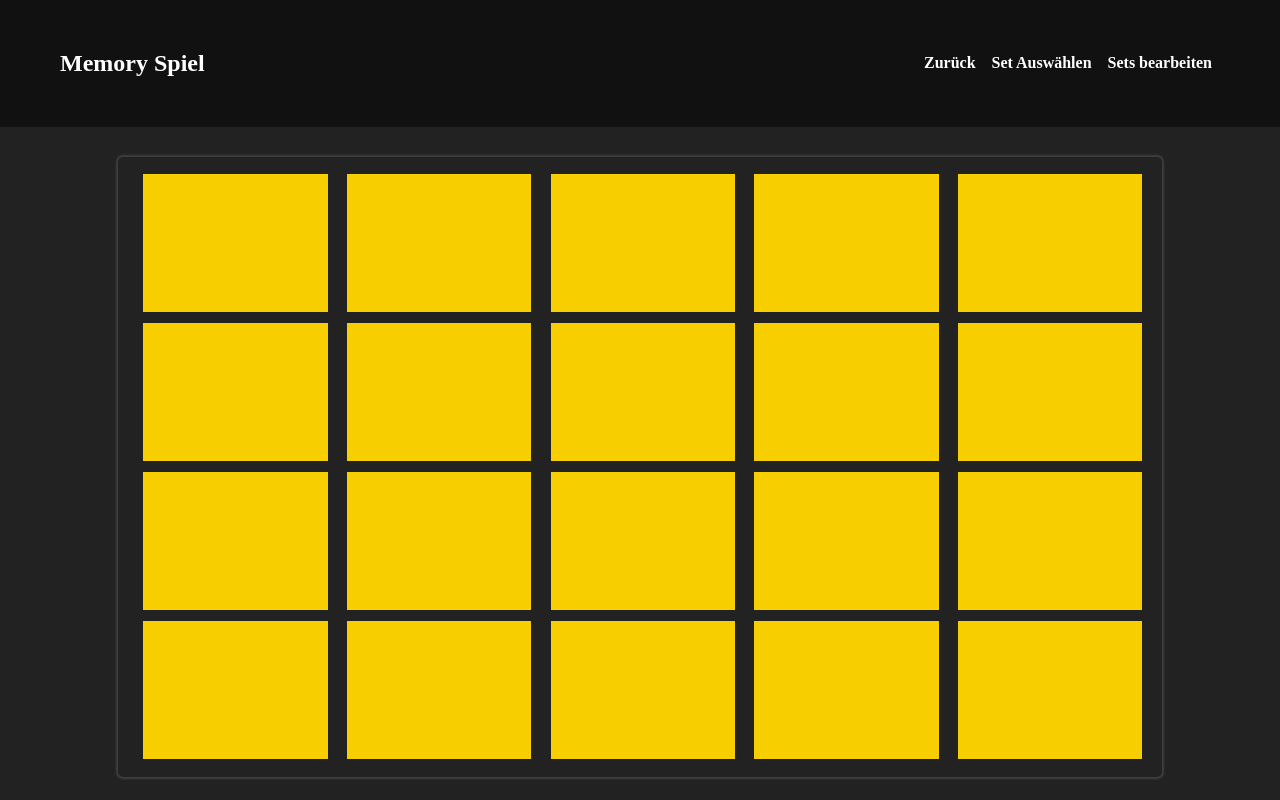
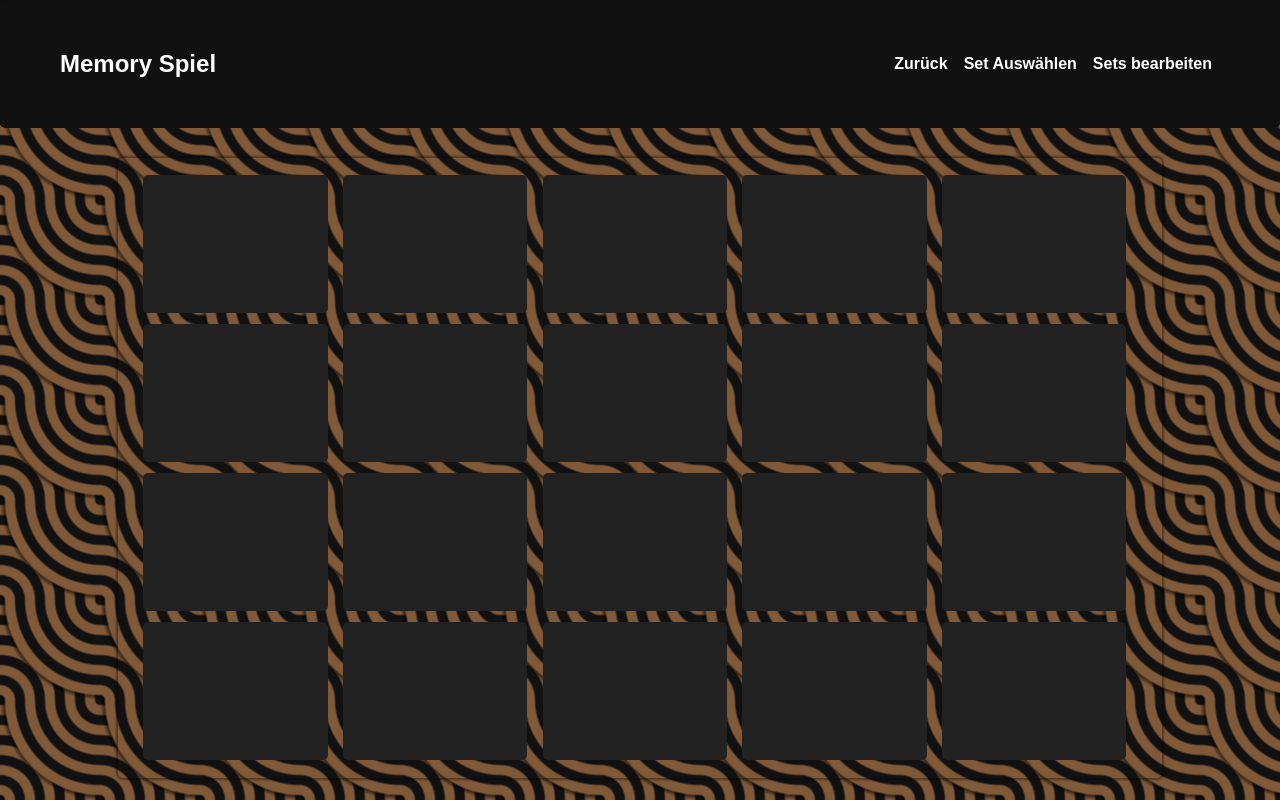
Before and after one commit to webentwicklung2022/Spiel-Projekt, a Node server app: template views/Memory.html in a window 1280 px wide. Run offline with Node 20, Linux system fonts and the light colour scheme; the template is opened without the code that fills it, so the values that code supplies are empty.

Commit message:
add function to memory

```diff
--- a/public/Js/Memory.js
+++ b/public/Js/Memory.js
@@ -0,0 +1,105 @@
+
+const Container = document.getElementsByClassName("Container");
+var db = [
+    { Begriff: "CPU", Antwort: "Central Processing Unit" },
+    { Begriff: "RAM", Antwort: "Random Access Memory" },
+    { Begriff: "GPU", Antwort: "Graphics Processing Unit" },
+    { Begriff: "SSD", Antwort: "Solid State Drive" },
+    { Begriff: "HDD", Antwort: "Hard Disk Drive" },
+    { Begriff: "Motherboard", Antwort: "Mainboard" },
+    { Begriff: "PSU", Antwort: "Power Supply Unit" },
+    { Begriff: "BIOS", Antwort: "Basic Input/Output System" },
+    { Begriff: "OS", Antwort: "Operating System" },
+    { Begriff: "LAN", Antwort: "Local Area Network" },
+
+  ];
+
+var fliped;
+var nr = 10;
+
+
+
+function einfuegen(){
+
+    for(var x = 0; x < db.length; x++){
+        Container[0].innerHTML += `<div class="karten" onclick="flip(${x})">
+        <div class="innerBox">
+         <div class="vorne"></div>
+         <div class="hinten" >${db[x].Antwort}</div>
+         <input class="var" type="hidden" value="false">
+         <input class="index" type="hidden" value="${x}">
+        </div>
+       </div>`
+    }
+    for(var x = 0; x < db.length; x++){
+        Container[0].innerHTML += `<div class="karten" onclick="flip(${nr})">
+        <div class="innerBox">
+         <div class="vorne"></div>
+         <div class="hinten" >${db[x].Begriff}</div>
+         <input class="var" type="hidden" value="false">
+         <input class="index" type="hidden" value="${x}">
+        </div>
+       </div>`
+       nr++
+    }
+
+}
+
+einfuegen();
+
+var ids = [];
+
+function flip(id){
+
+    ids.push(id);
+
+
+    var innerBox = document.getElementsByClassName("innerBox");
+     var v = document.getElementsByClassName("var");
+       fliped = v[id].value;
+       console.log(fliped);
+        if (fliped == "false"){
+            innerBox[id].classList.add('flipped');
+            v[id].value = true;
+        }else{
+            innerBox[id].classList.remove('flipped');
+            v[id].value = false;
+        }
+
+        match(id);
+
+
+
+
+
+}
+
+var gewonnen =[];
+
+function match(id){
+
+
+
+        var index = document.getElementsByClassName("index");
+        gewonnen.push(index[id].value)
+
+        if(gewonnen[0] === gewonnen[1] && gewonnen.length == 2){
+           return true;
+           gewonnen = [];
+        }else if(gewonnen.length == 2){
+            return false;
+            gewonnen = [];
+        }
+
+
+
+       console.log(gewonnen);
+
+
+
+
+
+
+
+
+}
--- a/public/css/Memory.css
+++ b/public/css/Memory.css
@@ -1,14 +1,29 @@
 body{
     padding: 0;
     margin: 0;
-    background-color: #222;
+    --s: 100px; /* control the size */
+    --c1: #111;
+    --c2: #805938;
+
+    --_g:
+       var(--c2) 6%  14%,var(--c1) 16% 24%,var(--c2) 26% 34%,var(--c1) 36% 44%,
+       var(--c2) 46% 54%,var(--c1) 56% 64%,var(--c2) 66% 74%,var(--c1) 76% 84%,var(--c2) 86% 94%;
+    background:
+      radial-gradient(100% 100% at 100% 0,var(--c1) 4%,var(--_g),#0008 96%,#0000),
+      radial-gradient(100% 100% at 0 100%,#0000, #0008 4%,var(--_g),var(--c1) 96%)
+      var(--c1);
+    background-size: var(--s) var(--s);
+
+    font-family: Arial;
+    height: 100vh;
 }
 nav{
-    background-color: #111;
-    color: #fff;
+    background-color: #111111;
+
     padding: 30px 60px;
     display: flex;
     justify-content: space-between;
+    border-radius: 5px;
 }
 nav ul {
     display: flex;
@@ -21,7 +36,7 @@
 }
 
 nav li a {
-   color: #fff;
+
    text-decoration: none;
    font-weight: bold;
    padding: 5px 8px;
@@ -40,15 +55,67 @@
     margin: 0 auto;
     margin-top: 30px;
     padding: 10px;
-    box-shadow: 0 0 2px 2px rgba(255, 255, 255, 0.137);
+    box-shadow: 0 0 2px 2px rgba(0, 0, 0, 0.366);
     border-radius: 5px;
  }
 
  .karten{
-   background-color: #f7ce00;
+   background-color: transparent;
    height: 23%;
    width: 18%;
    margin-left: 1.5%;
    margin-top: .7%;
    display: inline-block;
+   border-radius: 5px;
+   box-sizing: border-box;
+   overflow: hidden;
+   perspective: 1000px;
+
+
+
  }
+ *{
+    color: #fff;
+ }
+
+ .innerBox{
+    height: 100%;
+    width: 100%;
+
+    position: relative;
+    transition: transform 0.8s;
+    transform-style: preserve-3d;
+
+}
+.flipped{
+   transform: rotateY(180deg);
+}
+
+
+.vorne, .hinten {
+    position: absolute;
+    width: 100%;
+    height: 100%;
+    -webkit-backface-visibility: hidden;
+    backface-visibility: hidden;
+  }
+
+
+
+.vorne{
+    display: flex;
+    align-items:center;
+    justify-content: center;
+    background-color: #222222;
+    font-weight: bolder;
+    font-size: larger;
+}
+
+.hinten{
+    display: flex;
+    align-items:center;
+    justify-content: center;
+    transform: rotateY(180deg);
+    background-color: #888;
+    color: #fff;
+}
--- a/views/Memory.html
+++ b/views/Memory.html
@@ -19,26 +19,7 @@
         </ul>
     </nav>
     <div class="Container">
-        <div class="karten"></div>
-        <div class="karten"></div>
-        <div class="karten"></div>
-        <div class="karten"></div>
-        <div class="karten"></div>
-        <div class="karten"></div>
-        <div class="karten"></div>
-        <div class="karten"></div>
-        <div class="karten"></div>
-        <div class="karten"></div>
-        <div class="karten"></div>
-        <div class="karten"></div>
-        <div class="karten"></div>
-        <div class="karten"></div>
-        <div class="karten"></div>
-        <div class="karten"></div>
-        <div class="karten"></div>
-        <div class="karten"></div>
-        <div class="karten"></div>
-        <div class="karten"></div>
+
     </div>
 
 <script src="../public/Js/Memory.js"></script>
```
